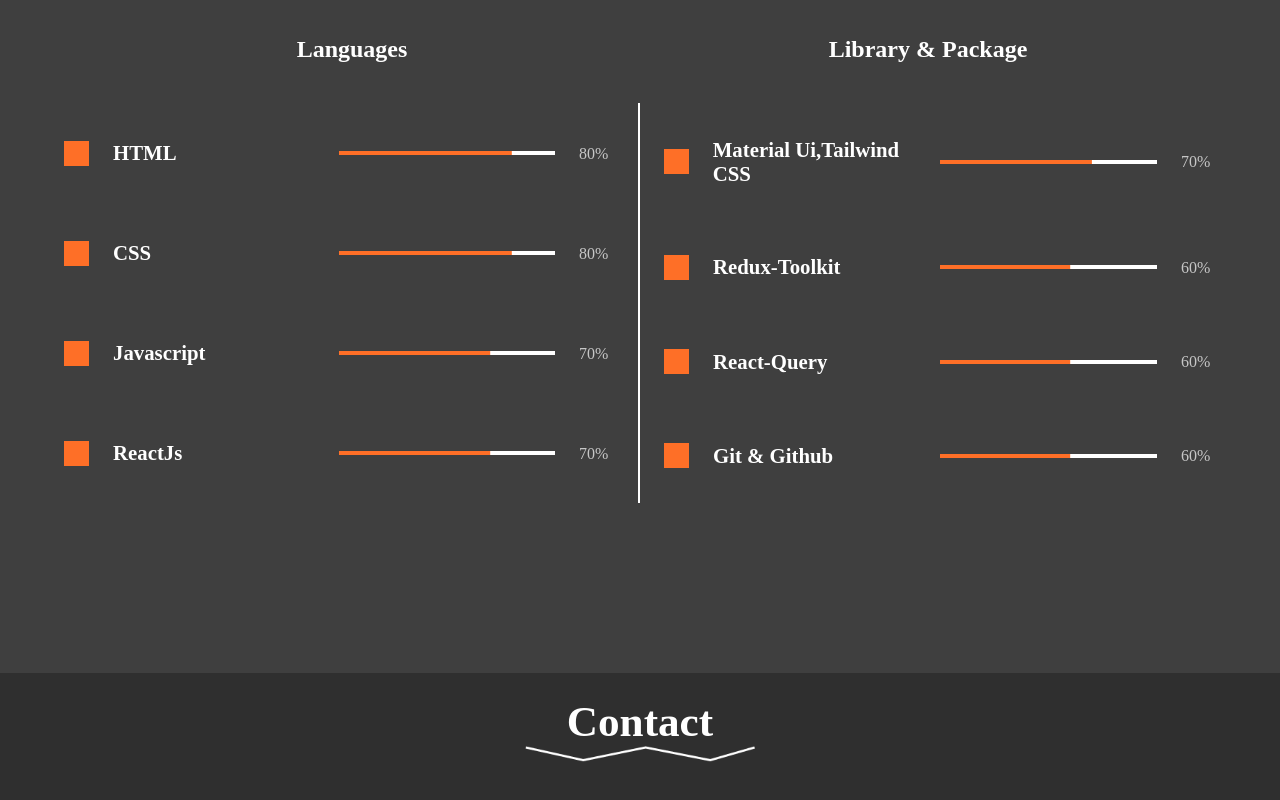
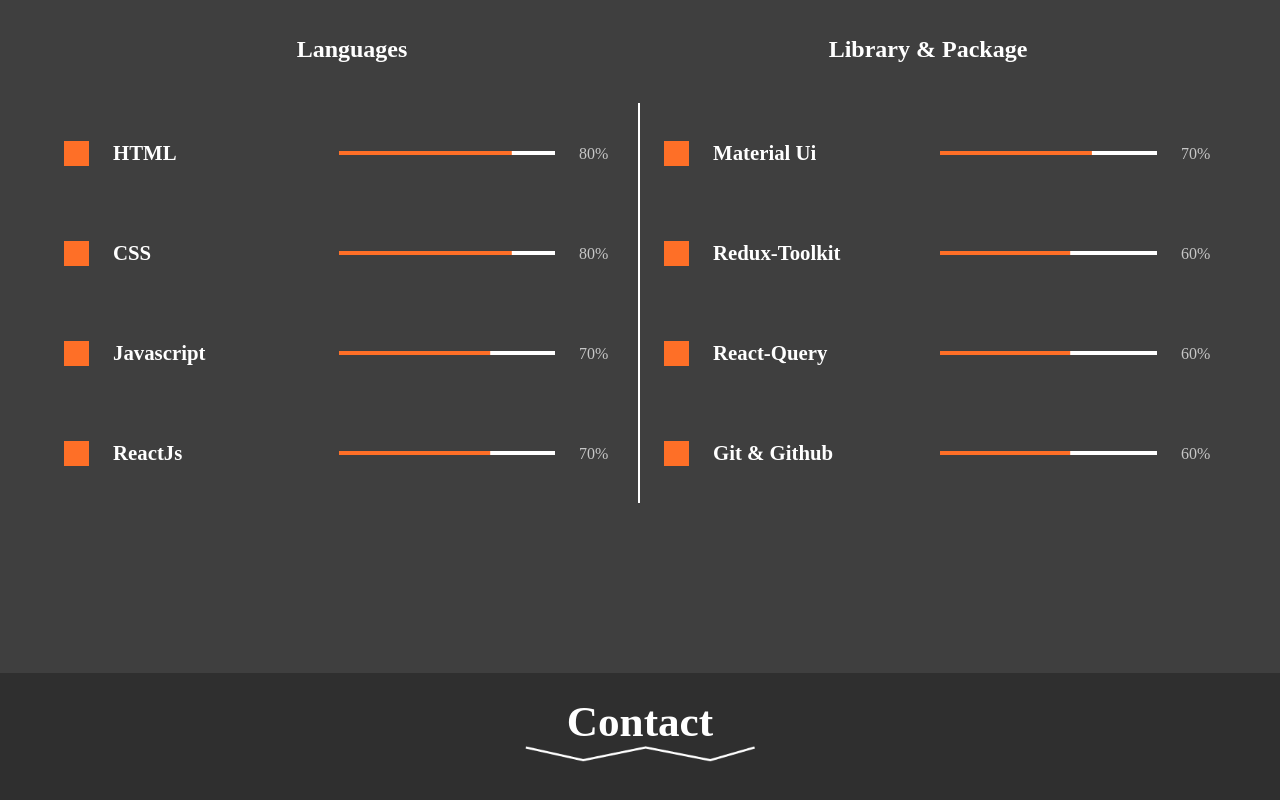
Before and after one commit to k2htet/portfolio, a React (Create React App) app: page / in a window 1280 px wide. Shown: the part 2870-3670 px from the top of the page. Built offline with nearby package versions, Linux system fonts and the light colour scheme.

Commit message:
fix skill box

```diff
--- a/src/data/data.js
+++ b/src/data/data.js
@@ -58,8 +58,8 @@
 ];
 
 export const lib = [
-  { title: "Material Ui,Tailwind CSS", value: 70 },
-  { title: "Redux-Toolkit", value: 60 },
+  { title: "Material Ui", value: 70 },
+  { title: "Redux-Toolkit ", value: 60 },
   { title: "React-Query", value: 60 },
   { title: "Git & Github", value: 60 },
 ];
--- a/src/pages/Portfolio.jsx
+++ b/src/pages/Portfolio.jsx
@@ -33,7 +33,7 @@
           variants={container}
           initial="initial"
           whileInView="show"
-          viewport={{ once: true, amount: 0.3 }}
+          viewport={{ once: true, amount: 0.2 }}
         >
           {data.map((item) => (
             <Grid
```
